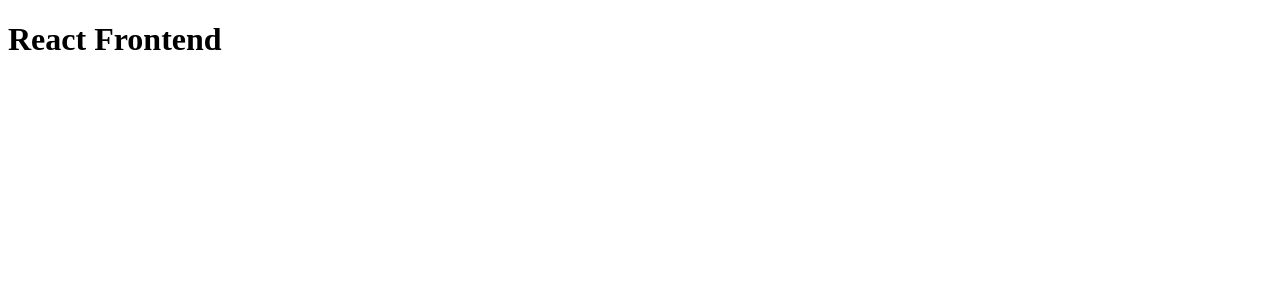
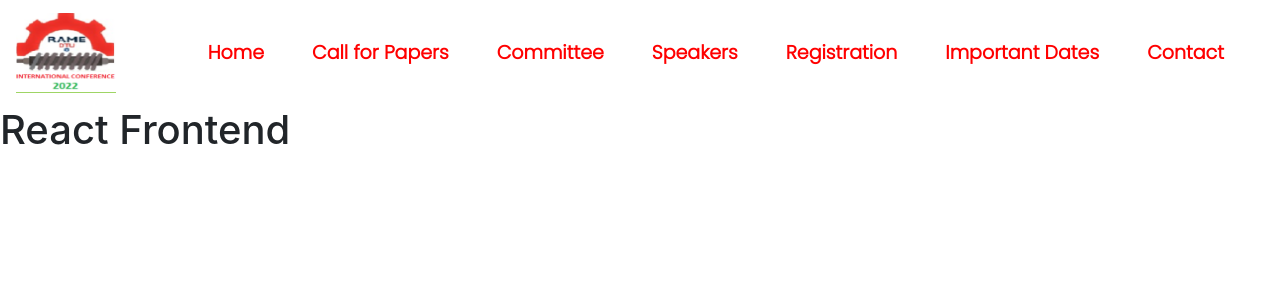
Before and after one commit to suhas-malhotra/RAME-2022, a React (Create React App) app in the folder client/: page / in a window 1280 px wide. Shown: the top 300 px of the page. Built offline with nearby package versions, Linux system fonts and the light colour scheme.

Commit message:
navbar css done

```diff
--- a/client/public/index.html
+++ b/client/public/index.html
@@ -3,12 +3,39 @@
   <head>
     <meta charset="utf-8" />
     <meta name="viewport" content="width=device-width, initial-scale=1" />
-    <meta name="theme-color" content="#000000" />
-    <title>RAME'21</title>
+
+    <link rel="icon" href="logo.png" type="image/x-icon" />
+    <!-- -----------BOOSTRAP CSS----------- -->
+    <link
+      rel="stylesheet"
+      href="https://cdn.jsdelivr.net/npm/bootstrap@4.6.0/dist/css/bootstrap.min.css"
+      integrity="sha384-B0vP5xmATw1+K9KRQjQERJvTumQW0nPEzvF6L/Z6nronJ3oUOFUFpCjEUQouq2+l"
+      crossorigin="anonymous"
+    />
+    <title>RAME'22</title>
   </head>
   <body>
     <noscript>You need to enable JavaScript to run this app.</noscript>
     <div id="root"></div>
-
+    <!-- -----------ION ICON ----------- -->
+    <script
+      type="module"
+      src="https://unpkg.com/ionicons@5.5.2/dist/ionicons/ionicons.esm.js"
+    ></script>
+    <script
+      nomodule
+      src="https://unpkg.com/ionicons@5.5.2/dist/ionicons/ionicons.js"
+    ></script>
+    <!-- -----------BOOSTRAP JS----------- -->
+    <script
+      src="https://code.jquery.com/jquery-3.5.1.slim.min.js"
+      integrity="sha384-DfXdz2htPH0lsSSs5nCTpuj/zy4C+OGpamoFVy38MVBnE+IbbVYUew+OrCXaRkfj"
+      crossorigin="anonymous"
+    ></script>
+    <script
+      src="https://cdn.jsdelivr.net/npm/bootstrap@4.6.0/dist/js/bootstrap.bundle.min.js"
+      integrity="sha384-Piv4xVNRyMGpqkS2by6br4gNJ7DXjqk09RmUpJ8jgGtD7zP9yug3goQfGII0yAns"
+      crossorigin="anonymous"
+    ></script>
   </body>
 </html>
--- a/client/src/App.js
+++ b/client/src/App.js
@@ -1,8 +1,10 @@
+import Navbar from "./components/layouts/Navbar";
 
 function App() {
   return (
     <div>
-     <h1>React Frontend</h1>
+      <Navbar />
+      <h1>React Frontend</h1>
     </div>
   );
 }
--- /dev/null
+++ b/client/src/assets/css/navbar.css
@@ -0,0 +1,55 @@
+@import url("https://fonts.googleapis.com/css2?family=Poppins:wght@300&display=swap");
+
+@media screen and (max-width: 800px) {
+  .navbar img {
+    width: 50px;
+    height: 50px;
+  }
+}
+
+ion-icon {
+  color: red;
+}
+
+.nav-link {
+  position: relative;
+  font-family: "Poppins", sans-serif;
+  font-size: 19px;
+  color: red;
+  font-weight: 600;
+}
+
+.nav-link:hover {
+  color: red;
+}
+
+.nav-link::before {
+  content: "";
+  position: absolute;
+  bottom: 0;
+  left: 0;
+  right: 0;
+  height: 2px;
+  background-color: red;
+  transform-origin: bottom right;
+  transform: scaleX(0);
+  transition: transform 0.5s ease;
+}
+
+.nav-link:hover::before {
+  transform-origin: bottom left;
+  transform: scaleX(1);
+}
+
+.navbar form input {
+  border: 2px solid red;
+  height: 30px;
+}
+.navbar form input:focus {
+  outline-width: 0;
+  border: 2px solid red !important;
+  color: red;
+}
+.navbar form input::placeholder {
+  color: red;
+}
--- /dev/null
+++ b/client/src/components/layouts/Navbar.js
@@ -0,0 +1,81 @@
+/* eslint-disable jsx-a11y/anchor-is-valid */
+import Logo from "../../assets/img/logo.png";
+
+// EXTERNAL CSS
+import "../../assets/css/navbar.css";
+
+const Navbar = () => {
+  return (
+    <div>
+      <nav className="navbar navbar-expand-lg">
+        <a class="navbar-brand" href="#">
+          <img
+            src={Logo}
+            width="100"
+            height="80"
+            class="d-inline-block align-top"
+            alt="Rame'22"
+          />
+        </a>
+        <button
+          className="navbar-toggler"
+          type="button"
+          data-toggle="collapse"
+          data-target="#navbarSupportedContent"
+          aria-controls="navbarSupportedContent"
+          aria-expanded="false"
+          aria-label="Toggle navigation"
+        >
+          <ion-icon name="menu" size="large"></ion-icon>
+        </button>
+
+        <div className="collapse navbar-collapse" id="navbarSupportedContent">
+          <ul className="navbar-nav ml-auto mr-3">
+            <li className="nav-item">
+              <a className="nav-link mx-3" href="#">
+                Home
+              </a>
+            </li>
+
+            <li className="nav-item">
+              <a className="nav-link mx-3" href="#">
+                Call for Papers
+              </a>
+            </li>
+
+            <li className="nav-item">
+              <a className="nav-link mx-3" href="#">
+                Committee
+              </a>
+            </li>
+
+            <li className="nav-item">
+              <a className="nav-link mx-3" href="#">
+                Speakers
+              </a>
+            </li>
+
+            <li className="nav-item">
+              <a className="nav-link mx-3" href="#">
+                Registration
+              </a>
+            </li>
+
+            <li className="nav-item">
+              <a className="nav-link mx-3" href="#">
+                Important Dates
+              </a>
+            </li>
+
+            <li className="nav-item">
+              <a className="nav-link mx-3" href="#">
+                Contact
+              </a>
+            </li>
+          </ul>
+        </div>
+      </nav>
+    </div>
+  );
+};
+export default Navbar;
```
Also changed, not shown: client/public/logo.png (added), client/src/assets/img/logo.png (added).
